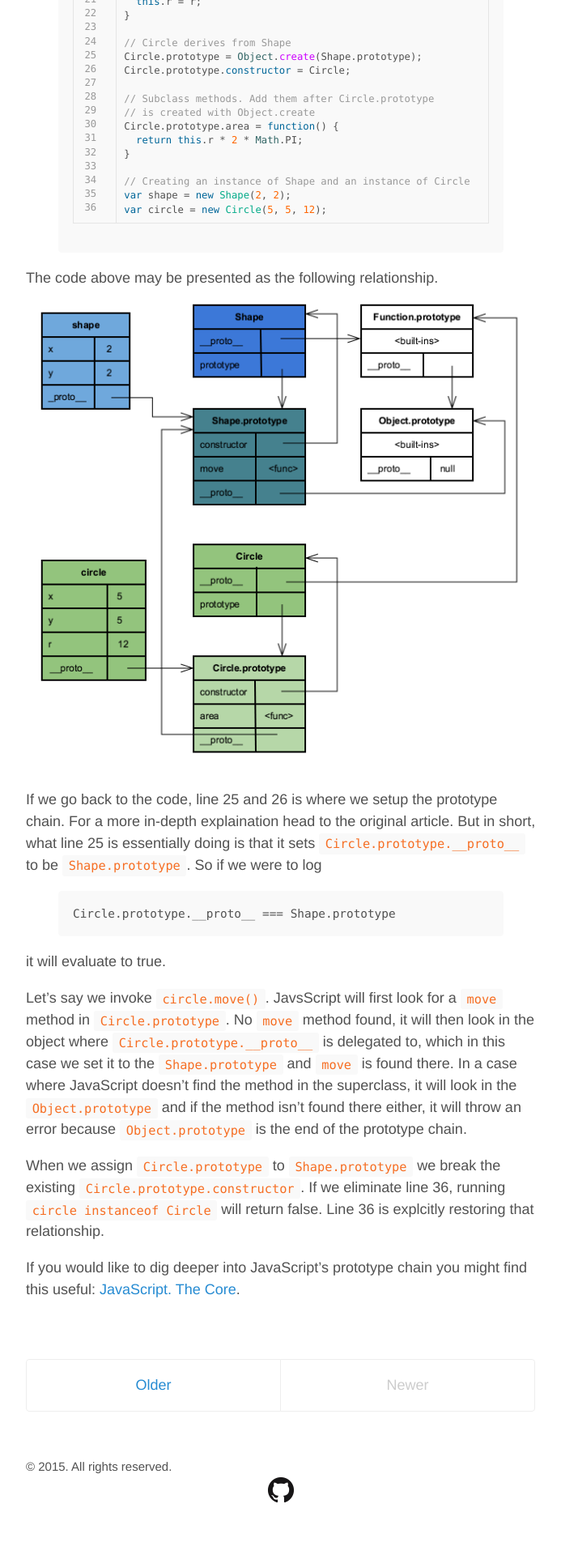
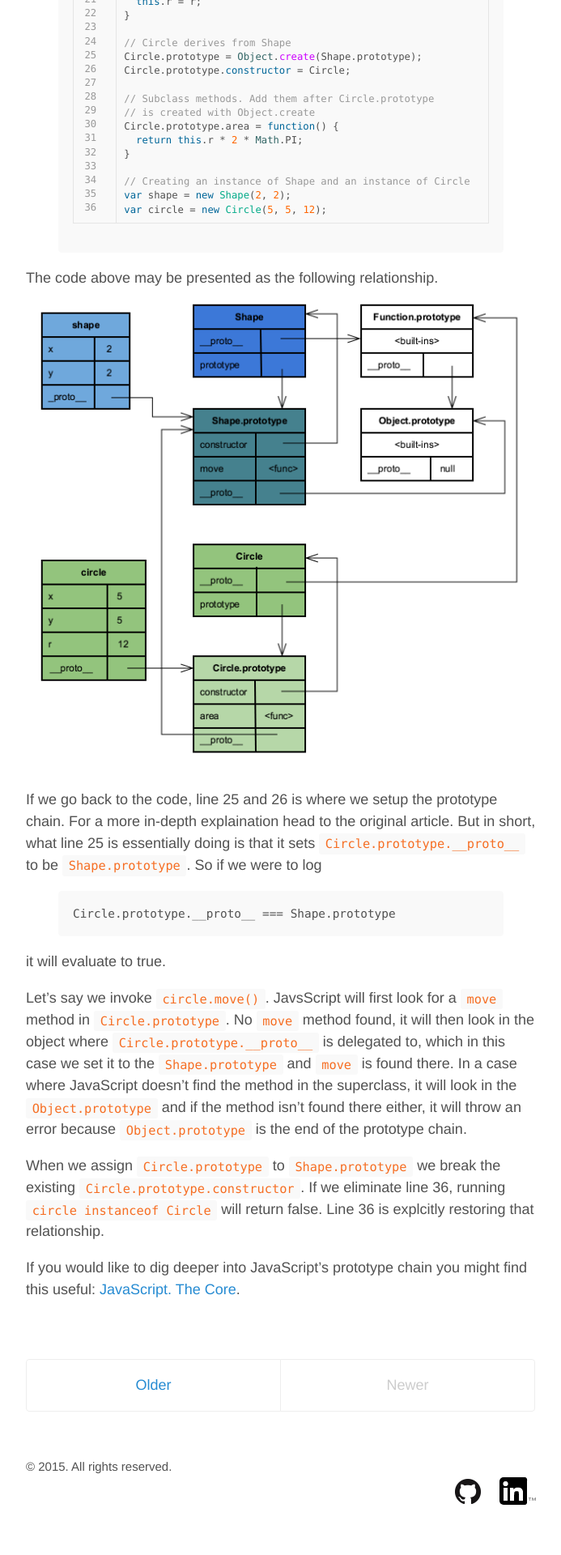
Before and after one commit to brianleungwh/brianleungwh.github.io, a Jekyll site: the page built from index.html, in a window 1280 px wide. Shown: the part 835-2755 px from the top of the page at 81% size, without its empty margins (293-986 px from the left). Built offline with Jekyll 4.4.1, drawn with Linux system fonts in a browser that asks for light colours; the list of posts is cut into pages by our own code; before the commit the page ends 2727 px from its top, so only the background shows below that.

Commit message:
Improve style on social icon under footer.

```diff
--- a/_config.yml
+++ b/_config.yml
@@ -36,7 +36,7 @@ pages_list:
 # Include and github icon in the footer
 footer-links:
   github:             brianleungwh
-  # linkedin:           brianleungwh
+  linkedin:           brianleungwh
 
 # Site Settings
 # excerpt_seperator: ""
--- a/_includes/social-icons.html
+++ b/_includes/social-icons.html
@@ -1,3 +1,7 @@
-{% if site.footer-links.github %}<a href="http://github.com/{{ site.footer-links.github }}" target="_blank"><img class="social-icons" src="{{ site.baseurl }}/assets/social-icons/GitHub-Mark-32px.png" /></a>{% endif %}
+{% if site.footer-links.github %}
+  <li><a href="http://github.com/{{ site.footer-links.github }}" target="_blank"><img src="{{ site.baseurl }}/assets/social-icons/GitHub-Mark-32px.png" /></a></li>
+{% endif %}
 
-{% if site.footer-links.linkedin %}<a href="http://linkedin.com/in/{{ site.footer-links.linkedin }}"><img class="social-icons" src="{{ site.baseurl }}/assets/social-icons/In-Black-34px-TM.png" /></a>{% endif %}
+{% if site.footer-links.linkedin %}
+  <li><a href="http://linkedin.com/in/{{ site.footer-links.linkedin }}" target="_blank"><img src="{{ site.baseurl }}/assets/social-icons/In-Black-34px-TM.png" /></a></li>
+{% endif %}
--- a/_layouts/default.html
+++ b/_layouts/default.html
@@ -26,7 +26,9 @@
         <small>
           &copy; <time datetime="{{ site.time | date_to_xmlschema }}">{{ site.time | date: '%Y' }}</time>. All rights reserved.
         </small>
+        <ul id="social-icons">
         {% include social-icons.html %}
+        </ul>
       </footer>
     </div>
 
--- a/_sass/_social-icons.scss
+++ b/_sass/_social-icons.scss
@@ -1,4 +1,9 @@
-.social-icons {
-  margin-left: auto;
-  margin-right: auto;
+#social-icons {
+  list-style: none;
+  text-align: right;
 }
+
+#social-icons li {
+  display: inline-block;
+  margin-left: 1rem;
+}
```
Also changed, not shown: 9 other files.
